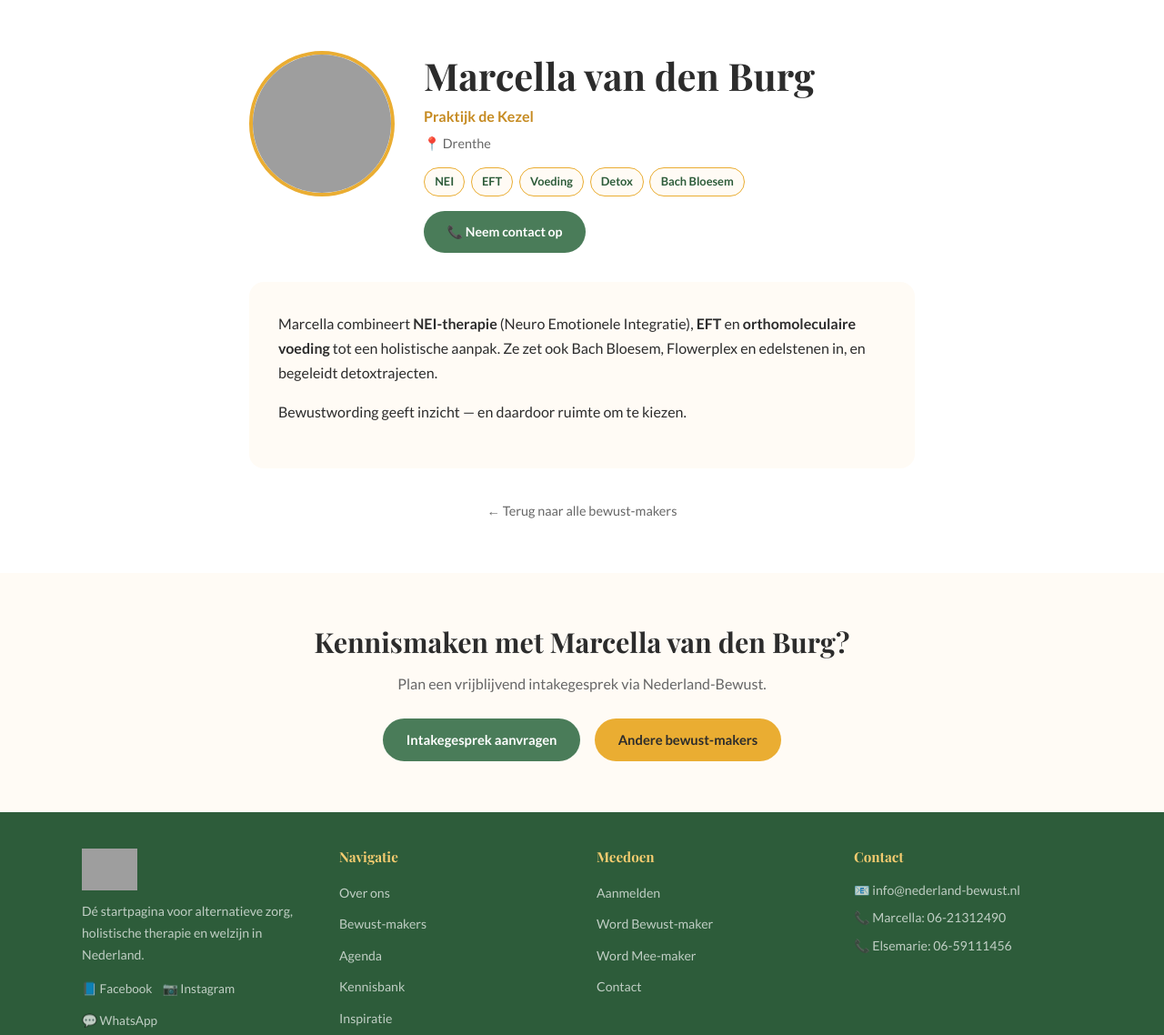
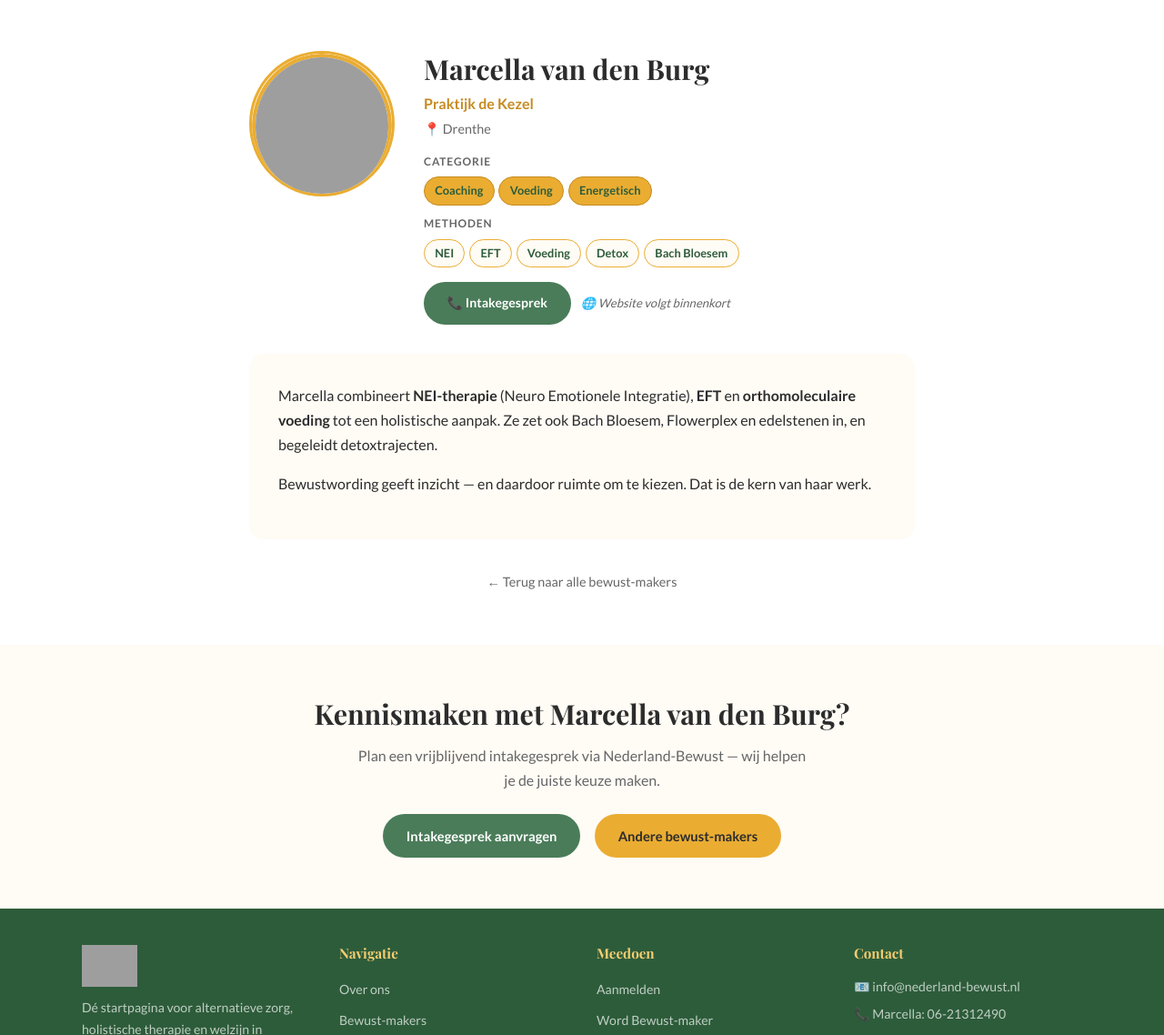
Before and after one commit to hands4flownl/nederland-bewust, a Jekyll site: the page built from pages/bewust-makers/welkom-bij-nei-praktijk-de-kezel.html, in a window 1280 px wide and 1400 px high. Shown: the part 262-1400 px from the top of the window at 91% size. Built offline with Jekyll 4.4.1, drawn with Linux system fonts in a browser that asks for light colours; grey boxes are pictures that could not be loaded.

Commit message:
Update profiel: Marcella van den Burg

```diff
--- a/pages/bewust-makers/welkom-bij-nei-praktijk-de-kezel.html
+++ b/pages/bewust-makers/welkom-bij-nei-praktijk-de-kezel.html
@@ -1,7 +1,7 @@
 ---
 layout: standaard
 title: "Marcella van den Burg – Praktijk de Kezel"
-beschrijving: "Marcella van den Burg is bewust-maker bij Nederland-Bewust in Drenthe."
+beschrijving: "Marcella van den Burg is bewust-maker bij Nederland-Bewust in Drenthe. Gespecialiseerd in Coaching, Voeding, Energetisch."
 permalink: /bewust-makers/welkom-bij-nei-praktijk-de-kezel/
 ---
 
@@ -13,24 +13,38 @@
 <section class="sectie">
   <div class="container container--nauw">
 
-    <div class="profiel-header">
-      <img src="{{ '/' | relative_url }}wp-content/uploads/2026/03/cropped-cropped-cropped-Marcella-profiel-foto.jpeg" alt="Marcella van den Burg" class="profiel-foto-groot" loading="lazy">
-      <div class="profiel-meta">
-        <h1>Marcella van den Burg</h1>
-        <p class="praktijk">Praktijk de Kezel</p>
-        <p class="regio">📍 Drenthe</p>
-        <div class="profiel-tags"><span class="profiel-tag">NEI</span><span class="profiel-tag">EFT</span><span class="profiel-tag">Voeding</span><span class="profiel-tag">Detox</span><span class="profiel-tag">Bach Bloesem</span></div>
-        <div style="display:flex;gap:0.8rem;flex-wrap:wrap;margin-top:1rem;">
-          <a href="{{ '/contact/' | relative_url }}" class="knop knop--groen" style="font-size:0.88rem;">📞 Neem contact op</a>
+    <div class="profiel-header" style="display:flex;gap:2rem;align-items:flex-start;margin-bottom:2rem;flex-wrap:wrap;">
+      <div class="maker-kaart__foto-wrap" style="width:160px;height:160px;flex-shrink:0;">
+        <img src="https://nederland-bewust.nl/wp-content/uploads/2026/03/cropped-cropped-cropped-Marcella-profiel-foto.jpeg"
+          alt="Marcella van den Burg"
+          style="width:160px;height:160px;border-radius:50%;object-fit:cover;border:4px solid var(--goud);"
+          loading="lazy"
+          onerror="this.parentElement.innerHTML='<div style=\'width:160px;height:160px;border-radius:50%;background:var(--creme);border:4px solid var(--goud);display:flex;align-items:center;justify-content:center;font-size:3rem;\'>🌿</div>';">
+      </div>
+      <div style="flex:1;min-width:220px;">
+        <h2 style="margin-bottom:0.3rem;">Marcella van den Burg</h2>
+        <p style="color:var(--goud-donker);font-weight:700;margin-bottom:0.2rem;">Praktijk de Kezel</p>
+        <p style="color:var(--tekst-licht);font-size:0.9rem;margin-bottom:0.8rem;">📍 Drenthe</p>
+        <div style="margin-bottom:0.6rem;">
+          <p style="font-size:0.75rem;font-weight:700;text-transform:uppercase;letter-spacing:0.07em;color:var(--tekst-licht);margin-bottom:0.4rem;">Categorie</p>
+          <div style="display:flex;flex-wrap:wrap;gap:0.3rem;"><span class="profiel-tag" style="background:var(--goud);border-color:var(--goud-donker);">Coaching</span><span class="profiel-tag" style="background:var(--goud);border-color:var(--goud-donker);">Voeding</span><span class="profiel-tag" style="background:var(--goud);border-color:var(--goud-donker);">Energetisch</span></div>
+        </div>
+        <div style="margin-bottom:1rem;">
+          <p style="font-size:0.75rem;font-weight:700;text-transform:uppercase;letter-spacing:0.07em;color:var(--tekst-licht);margin-bottom:0.4rem;">Methoden</p>
+          <div style="display:flex;flex-wrap:wrap;gap:0.3rem;"><span class="profiel-tag">NEI</span><span class="profiel-tag">EFT</span><span class="profiel-tag">Voeding</span><span class="profiel-tag">Detox</span><span class="profiel-tag">Bach Bloesem</span></div>
+        </div>
+        <div style="display:flex;gap:0.7rem;flex-wrap:wrap;margin-top:1rem;align-items:center;">
+          <a href="{{ '/contact/' | relative_url }}" class="knop knop--groen" style="font-size:0.88rem;">📞 Intakegesprek</a>
+          <span style="font-size:0.82rem;color:var(--tekst-licht);font-style:italic;">🌐 Website volgt binnenkort</span>
         </div>
       </div>
     </div>
 
     <div style="background:var(--creme);border-radius:var(--radius-groot);padding:2rem;margin-bottom:2rem;">
-      <p>Marcella combineert <strong>NEI-therapie</strong> (Neuro Emotionele Integratie), <strong>EFT</strong> en <strong>orthomoleculaire voeding</strong> tot een holistische aanpak. Ze zet ook Bach Bloesem, Flowerplex en edelstenen in, en begeleidt detoxtrajecten.</p><p>Bewustwording geeft inzicht — en daardoor ruimte om te kiezen.</p>
+      <p>Marcella combineert <strong>NEI-therapie</strong> (Neuro Emotionele Integratie), <strong>EFT</strong> en <strong>orthomoleculaire voeding</strong> tot een holistische aanpak. Ze zet ook Bach Bloesem, Flowerplex en edelstenen in, en begeleidt detoxtrajecten.</p><p>Bewustwording geeft inzicht — en daardoor ruimte om te kiezen. Dat is de kern van haar werk.</p>
     </div>
 
-    <div style="text-align:center;margin-top:2rem;">
+    <div style="text-align:center;margin-top:1.5rem;">
       <a href="{{ '/onze-bewust-makers/' | relative_url }}" style="font-size:0.9rem;color:var(--tekst-licht);">← Terug naar alle bewust-makers</a>
     </div>
   </div>
@@ -39,7 +53,7 @@
 <section class="sectie sectie--kleur">
   <div class="container" style="text-align:center;">
     <h2>Kennismaken met Marcella van den Burg?</h2>
-    <p style="max-width:500px;margin:0.8rem auto 1.5rem;color:var(--tekst-licht);">Plan een vrijblijvend intakegesprek via Nederland-Bewust.</p>
+    <p style="max-width:500px;margin:0.8rem auto 1.5rem;color:var(--tekst-licht);">Plan een vrijblijvend intakegesprek via Nederland-Bewust — wij helpen je de juiste keuze maken.</p>
     <div style="display:flex;gap:1rem;justify-content:center;flex-wrap:wrap;">
       <a href="{{ '/contact/' | relative_url }}" class="knop knop--groen">Intakegesprek aanvragen</a>
       <a href="{{ '/onze-bewust-makers/' | relative_url }}" class="knop knop--goud">Andere bewust-makers</a>
```
